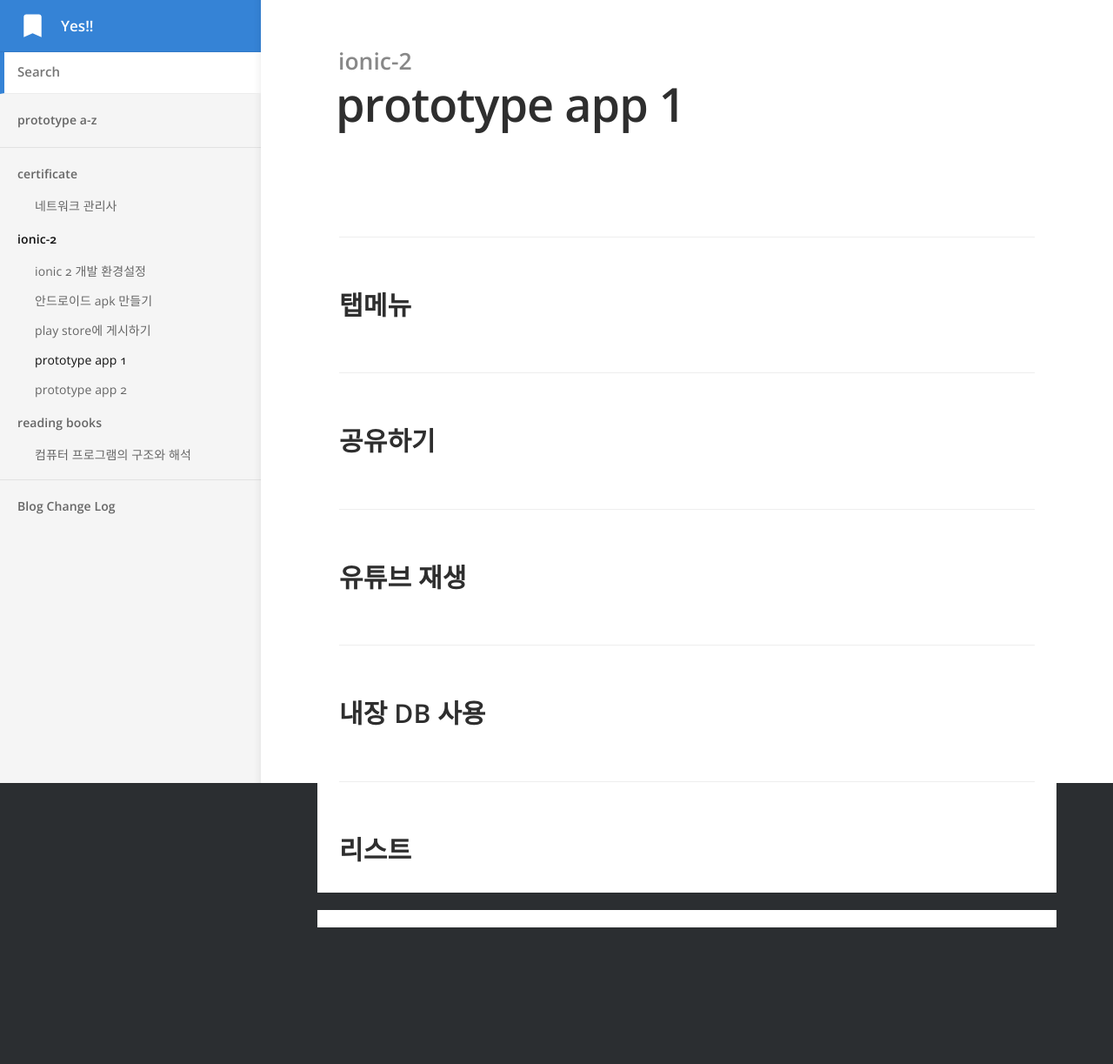
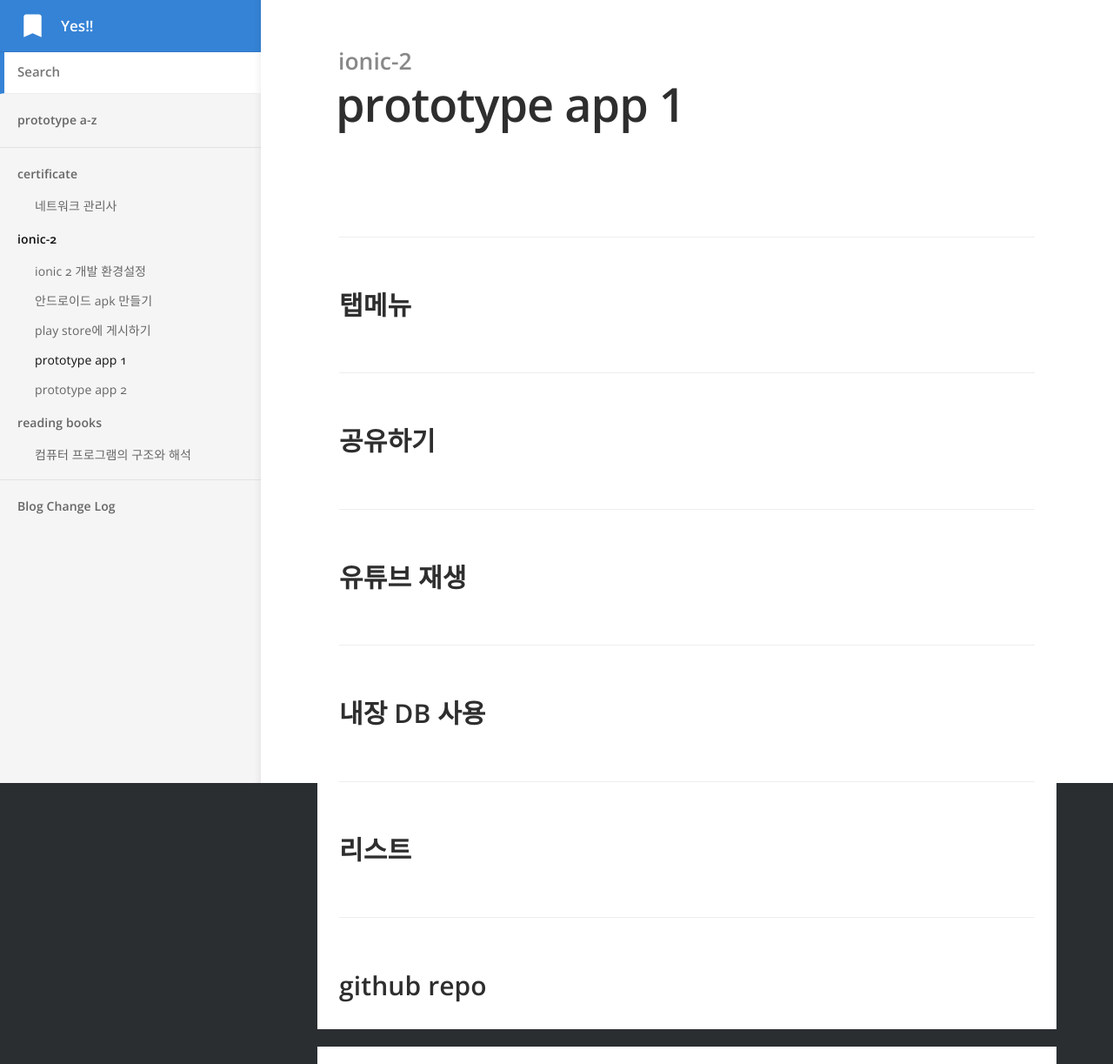
Before and after one commit to j2yes/j2yes.github.io, a Jekyll site: the page built from _docs/ionic-2/prototype-app-1.md, in a window 1280 px wide. Shown: the whole page at 87% size. Built offline with Jekyll 4.4.1, drawn with Linux system fonts in a browser that asks for light colours; comment, search, counter and statistics services are not loaded; before the commit the page ends 1066 px from its top, so only the background shows below that.

Commit message:
Updated '_docs/ionic-2/prototype-app-1.md' via CloudCannon

```diff
--- a/_docs/ionic-2/prototype-app-1.md
+++ b/_docs/ionic-2/prototype-app-1.md
@@ -11,3 +11,5 @@ comments: true
 ### 유튜브 재생
 ### 내장 DB 사용
 ### 리스트
+
+### github repo
```
